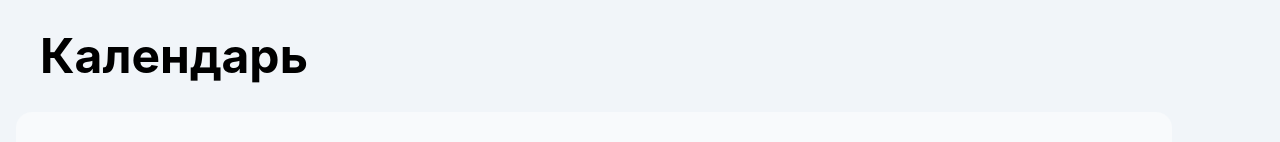
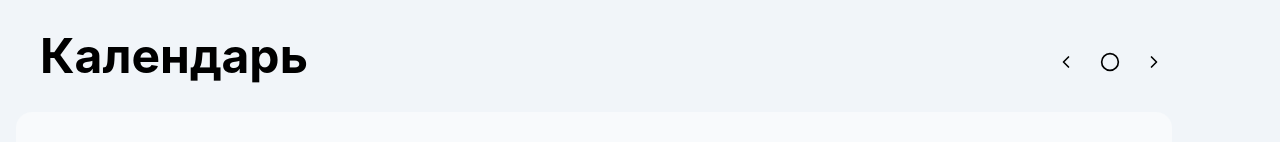
Before and after one commit to FlamyCat/Quilum, a SvelteKit app: page /calendar in a window 1280 px wide. Shown: the top 142 px of the page. Built offline with nearby package versions, Linux system fonts and the light colour scheme.

Commit message:
Макет страницы "Календарь" (добавление событий недоступно)

```diff
--- a/src/routes/calendar/+page.svelte
+++ b/src/routes/calendar/+page.svelte
@@ -2,6 +2,7 @@
     import Page from "$lib/components/Page.svelte";
     import EventCard from "$lib/components/EventCard.svelte";
     import TaskCard from "$lib/components/TaskCard.svelte";
+    import { ChevronLeft, ChevronRight, Circle } from "@lucide/svelte";
 
     function getWeekStart(date: Date): Date {
         const d = new Date(date);
@@ -12,6 +13,29 @@
 
     const today = new Date();
     let weekStart = $state(getWeekStart(today));
+
+    function getWeekOffset(): number {
+        const currentWeekStart = getWeekStart(today);
+        const diffTime = weekStart.getTime() - currentWeekStart.getTime();
+        const diffDays = Math.floor(diffTime / (1000 * 60 * 60 * 24));
+        return Math.floor(diffDays / 7);
+    }
+
+    function goToPrevWeek() {
+        const d = new Date(weekStart);
+        d.setDate(d.getDate() - 7);
+        weekStart = d;
+    }
+
+    function goToNextWeek() {
+        const d = new Date(weekStart);
+        d.setDate(d.getDate() + 7);
+        weekStart = d;
+    }
+
+    function goToCurrentWeek() {
+        weekStart = getWeekStart(today);
+    }
 
     let weekDays = $derived(
         Array.from({ length: 7 }, (_, i) => {
@@ -37,17 +61,51 @@
         );
     }
 
-    const mockEvents = [
-        { id: 1, title: "Team standup", dayIndex: 0, allDay: true },
-        { id: 2, title: "Lunch break", dayIndex: 2, allDay: true },
-        { id: 3, title: "Meeting", dayIndex: 4, allDay: true },
-    ];
+    type Event = { id: number; title: string; dayIndex: number };
+    type Task = { id: number; title: string; dayIndex: number; completed: boolean };
 
-    let mockTasks = $state([
-        { id: 1, title: "Buy groceries", dayIndex: 1, completed: false },
-        { id: 2, title: "Read docs", dayIndex: 3, completed: false },
-        { id: 3, title: "Send email", dayIndex: 5, completed: true },
-    ]);
+    const mockEventsByWeek: Record<number, Event[]> = {
+        [-1]: [
+            { id: 101, title: "Sprint planning", dayIndex: 1 },
+            { id: 102, title: "1:1 with manager", dayIndex: 3 },
+        ],
+        [0]: [
+            { id: 1, title: "Team standup", dayIndex: 0 },
+            { id: 2, title: "Lunch break", dayIndex: 2 },
+            { id: 3, title: "Meeting", dayIndex: 4 },
+        ],
+        [1]: [
+            { id: 201, title: "Code review", dayIndex: 0 },
+            { id: 202, title: "Team lunch", dayIndex: 2 },
+            { id: 203, title: "Project demo", dayIndex: 4 },
+        ],
+    };
+
+    const mockTasksByWeek: Record<number, Task[]> = {
+        [-1]: [
+            { id: 101, title: "Write report", dayIndex: 0, completed: true },
+            { id: 102, title: "Call client", dayIndex: 2, completed: false },
+            { id: 103, title: "Prepare slides", dayIndex: 4, completed: true },
+        ],
+        [0]: [
+            { id: 1, title: "Buy groceries", dayIndex: 1, completed: false },
+            { id: 2, title: "Read docs", dayIndex: 3, completed: false },
+            { id: 3, title: "Send email", dayIndex: 5, completed: true },
+        ],
+        [1]: [
+            { id: 201, title: "Fix bugs", dayIndex: 1, completed: false },
+            { id: 202, title: "Update documentation", dayIndex: 3, completed: false },
+            { id: 203, title: "Deploy to staging", dayIndex: 5, completed: false },
+        ],
+    };
+
+    let mockEvents = $derived(
+        mockEventsByWeek[getWeekOffset()] ?? mockEventsByWeek[0]
+    );
+
+    let mockTasks = $state<Task[]>(
+        mockTasksByWeek[getWeekOffset()] ?? [...mockTasksByWeek[0]].map(t => ({ ...t }))
+    );
 
     function getEventsForDay(dayIndex: number) {
         return mockEvents.filter((e) => e.dayIndex === dayIndex);
@@ -69,6 +127,31 @@
 </script>
 
 <Page title="Календарь">
+    {#snippet header()}
+        <div class="flex items-center gap-2 h-full self-baseline">
+            <button
+                onclick={goToPrevWeek}
+                class="p-2 rounded-lg hover:bg-slate-200 dark:hover:bg-slate-700 transition-colors"
+                aria-label="Previous week"
+            >
+                <ChevronLeft class="w-5 h-5" />
+            </button>
+            <button
+                onclick={goToCurrentWeek}
+                class="p-2 rounded-lg hover:bg-slate-200 dark:hover:bg-slate-700 transition-colors"
+                aria-label="Current week"
+            >
+                <Circle class="w-5 h-5" />
+            </button>
+            <button
+                onclick={goToNextWeek}
+                class="p-2 rounded-lg hover:bg-slate-200 dark:hover:bg-slate-700 transition-colors"
+                aria-label="Next week"
+            >
+                <ChevronRight class="w-5 h-5" />
+            </button>
+        </div>
+    {/snippet}
     {#snippet body()}
         <div class="grid grid-cols-1 lg:grid-cols-7 gap-4 h-full">
             {#each weekDays as day, index}
```
